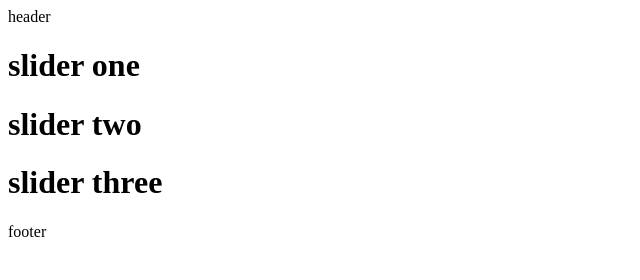
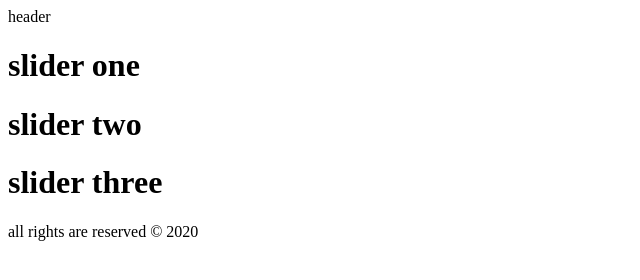
Before and after one commit to alirezaghorbani1983/git-project-two, a plain HTML site: page index.html in a window 1280 px wide. Shown: the whole page, without its empty margins (0-640 px from the left). Drawn offline with Linux system fonts and the light colour scheme.

Commit message:
footer updated

```diff
--- a/index.html
+++ b/index.html
@@ -15,7 +15,7 @@
         <h1>slider three</h1>
     </div>
     <footer>
-        footer
-    </footer>
+        all rights are reserved © 2020
+        </footer>
 </body>
 </html>
```
